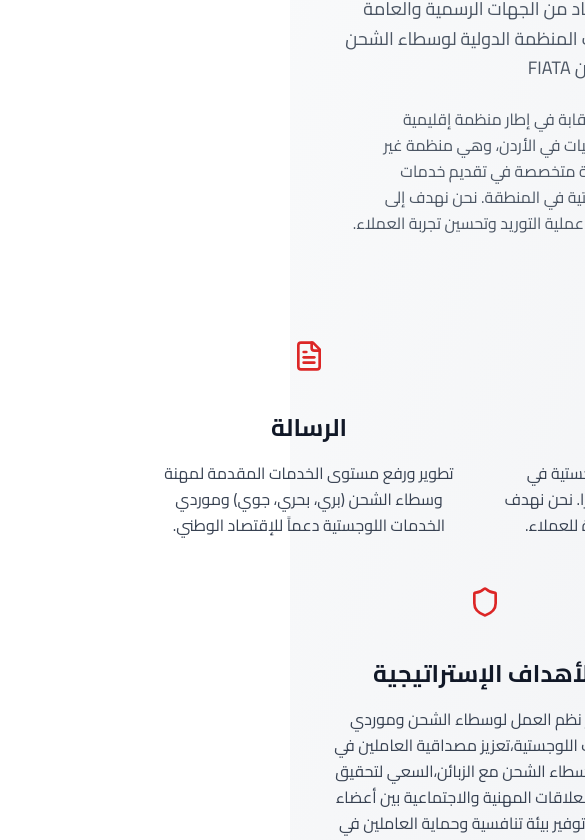
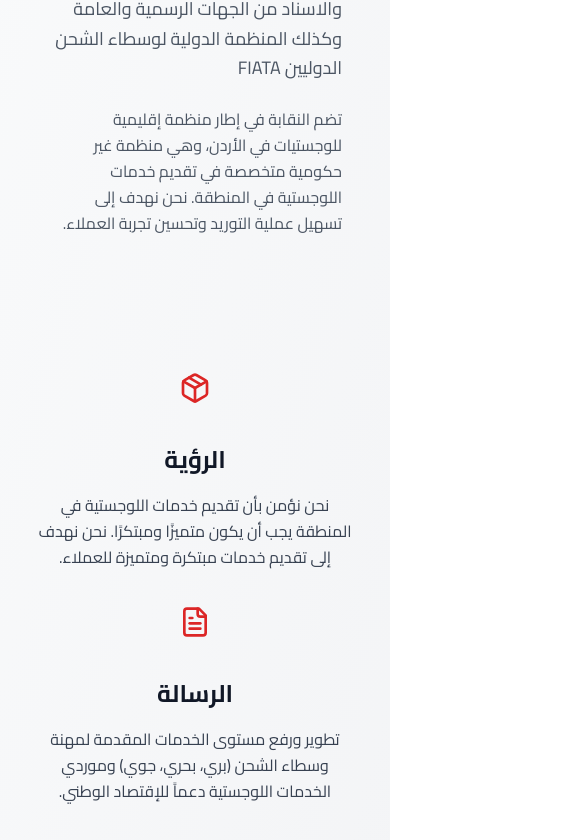
Before and after one commit to mohammad-alqudah/JLA-react-v1, a React (Vite) app: page / in a window 390 px wide. Shown: the part 1151-1991 px from the top of the page, 585 px wide, since content can reach past the window. Built offline with nearby package versions, Linux system fonts and the light colour scheme.

Commit message:
refactor: Update layout structure in Home, Letter, Contact, and News components for improved responsiveness

```diff
--- a/src/components/Contact.tsx
+++ b/src/components/Contact.tsx
@@ -42,7 +42,7 @@ const Contact = () => {
 
       <section className="py-16 bg-gray-50">
         <div className="max-w-7xl mx-auto px-4 sm:px-6 lg:px-8">
-          <div className="grid lg:grid-cols-2 gap-12">
+          <div className="grid lg:grid-cols-2 grid-cols-1 gap-12">
             {/* Contact Form */}
             <div className="bg-white p-8 rounded-lg shadow-lg">
               <div className="flex items-center mb-6">
--- a/src/components/Letter.tsx
+++ b/src/components/Letter.tsx
@@ -5,8 +5,8 @@ import { useTranslation } from 'react-i18next';
 export default function LogisticsUnion() {
   const { t } = useTranslation();
   return (
-    <div className="min-h-screen bg-gradient-to-br  from-gray-50 to-gray-100 py-16 px-4" dir="rtl">
-      <div className="max-w-7xl mx-auto grid lg:grid-cols-2 grid-cols-1 gap-2">
+    <div className=" bg-gradient-to-br  from-gray-50 to-gray-100 py-16 px-4 " >
+      <div className="max-w-7xl mx-auto grid lg:grid-cols-2 grid-cols-1 gap-10">
       <div  >
           {/* Header */}
         <h1 className="text-xl md:text-4xl font-bold text-gray-900 text-center mb-5">
@@ -30,10 +30,14 @@ export default function LogisticsUnion() {
 
       </div>
         {/* Three Column Grid */}
+        <div className="space-y-8">
+            <div className="grid md:grid-cols-2 grid-cols-1 gap-8 justify-center items-center">
+
+         <div className='col-span-2'>
+             <div className='grid md:grid-cols-2 grid-cols-1 gap-5'>
+
+                    {/* Vision Card */}
                     <div>
-            <div className="grid md:grid-cols-2 gap-8 justify-center items-center">
-              {/* Vision Card */}
-              <div >
                       <div className="flex justify-center mb-6">
                         <div className="w-16 h-16  flex items-center justify-center">
                           <Package className="w-8 h-8 text-red-600" />
@@ -45,7 +49,7 @@ export default function LogisticsUnion() {
                     </div>
 
                     {/* Mission Card */}
-              <div >
+                    <div>
                       <div className="flex justify-center mb-6">
                         <div className="w-16 h-16 flex items-center justify-center">
                           <FileText className="w-8 h-8 text-red-600" />
@@ -56,6 +60,9 @@ export default function LogisticsUnion() {
                       <p className="text-gray-700 leading-relaxed text-center  w-80 mx-auto">{t('mission_description')}  </p>
                     </div>
 
+         </div>
+
+           </div>
               {/* Strategic Goals Card */}
               <div className='col-span-2'>
                 <div className="flex justify-center mb-6  ">
@@ -65,7 +72,7 @@ export default function LogisticsUnion() {
                 </div>
                 <h2 className="text-2xl font-bold text-gray-900 text-center mb-4">
                 {t('values')}        </h2>
-                <p className="text-gray-700 leading-relaxed text-center w-80 mx-auto">{t('values_description')}</p>
+                <p className="text-gray-700 leading-relaxed text-center lg:w-80 mx-auto">{t('values_description')}</p>
               </div>
             </div>
         </div>
--- a/src/pages/Home.tsx
+++ b/src/pages/Home.tsx
@@ -9,14 +9,17 @@ import Letter from '../components/Letter';
 
 export default function Home() {
   return (
-    <div className="min-h-screen">
+   <>
         <Navbar />
+       <div className='container mx-auto'>
           <Slider />
           <Letter />
           <News />
           <Courses />
           <Contact />
+       </div>
         <Footer />
-    </div>
+
+   </>
   );
 }
```
Also changed, not shown: src/components/News.tsx (+0 -41 lines). Lines whose indentation alone changed are shown as unchanged.
